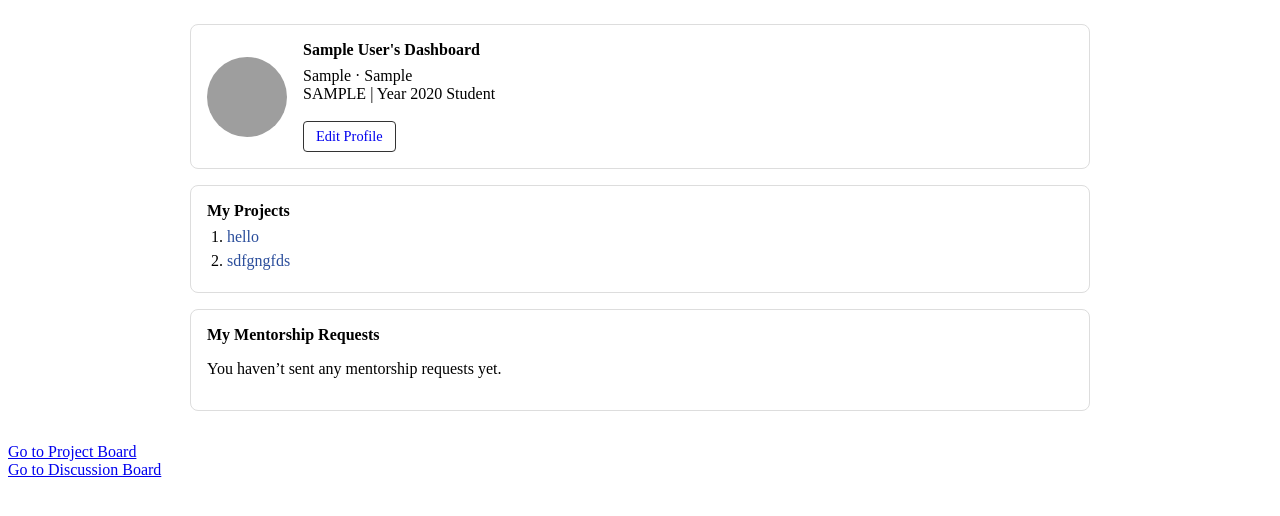
After one commit to 4l3sh4/web-app-building-competition-2025, a Flask app: page /dashboard in a window 1280 px wide. The commit adds this page. Shown: the top 516 px of the page. Run offline with Flask 3, Linux system fonts and the light colour scheme; a user stored in the database is signed in; tables that the repository leaves empty hold one stand-in row (values such as "Sample post"); grey boxes are pictures that could not be loaded.

Commit message:
added student dashboard

```diff
--- a/main.py
+++ b/main.py
@@ -418,7 +418,7 @@ def login():
         if user:
             if bcrypt.check_password_hash(user.password, form.password.data):
                 login_user(user)
-                return redirect(url_for('profile'))
+                return redirect(url_for('dashboard'))
             else:
                 error_message = "Invalid password. Please try again."
         else:
@@ -490,11 +490,11 @@ def edit_student_profile():
         db.session.add(profile)
         db.session.commit()
 
-        return redirect(url_for('profile'))
+        return redirect(url_for('dashboard'))
 
     # GET: show form with existing values if profile exists
     return render_template(
-        'student_profile_form.html',
+        'edit_student.html',
         profile=profile,
         FACULTIES=FACULTIES,
         PROGRAMME_LABELS=PROGRAMME_LABELS,
@@ -521,7 +521,7 @@ def edit_mentor_profile():
         if not (full_name and position and faculty and expertise):
             error = "Please fill in all required fields."
             return render_template(
-                'mentor_profile_form.html',
+                'edit_mentor.html',
                 profile=profile,
                 FACULTIES=FACULTIES,
                 EXPERTISE_CHOICES=EXPERTISE_CHOICES,
@@ -552,16 +552,72 @@ def edit_mentor_profile():
         db.session.add(profile)
         db.session.commit()
 
-        return redirect(url_for('profile'))
+        return redirect(url_for('dashboard'))
 
     # GET: show form with existing values if profile exists
     return render_template(
-        'mentor_profile_form.html',
+        'edit_mentor.html',
         profile=profile,
         FACULTIES=FACULTIES,
         EXPERTISE_CHOICES=EXPERTISE_CHOICES,
         POSITION_CHOICES=POSITION_CHOICES,
     )
+
+def get_programme_full_name(code):
+    for fac, programmes in PROGRAMME_LABELS.items():
+        for short, full in programmes:
+            if short == code:
+                return full
+    return code  # fallback if not found
+
+def get_spec_full_name(code):
+    for fac, programmes in SPECIALIZATION_CHOICES.items():
+        for prog_code, specs in programmes.items():
+            for short, full in specs:
+                if short == code:
+                    return full
+    return code  # fallback if not found
+
+def get_faculty_full_name(code):
+    for short, full in FACULTIES:
+        if short == code:
+            return full
+    return code  # fallback if not found
+
+@app.route('/dashboard')
+@login_required
+def dashboard():
+    if current_user.role == 'student':
+        student_profile = current_user.student_profile
+        programme_full = get_programme_full_name(student_profile.programme)
+        specialization_full = None
+        if student_profile.specialization:
+            specialization_full = get_spec_full_name(student_profile.specialization)
+        faculty_full = get_faculty_full_name(student_profile.faculty)
+
+        owned_projects = Project.query.filter_by(owner_id=current_user.id)
+        joined_project_ids = db.session.query(ProjectMember.project_id).filter_by(user_id=current_user.id)
+        joined_projects = Project.query.filter(Project.id.in_(joined_project_ids))
+        my_projects = owned_projects.union(joined_projects).order_by(Project.created_at.desc()).all()
+
+        return render_template(
+            'dashboard_student.html',
+            student_profile=student_profile,
+            user=current_user,
+            programme_full=programme_full,
+            specialization_full=specialization_full,
+            faculty_full=faculty_full,
+            my_projects=my_projects
+        )
+    elif current_user.role == 'mentor':
+        mentor_profile = current_user.mentor_profile
+
+        return render_template(
+            'dashboard_mentor.html',
+            mentor_profile=mentor_profile,
+            user=current_user
+        )
+    return redirect(url_for('login'))
 
 @app.route('/profile')
 @login_required
@@ -574,7 +630,7 @@ def profile():
 def view_user(user_id):
     user = User.query.get_or_404(user_id)
     is_self = (user.id == current_user.id)
-    return render_template('profile.html', user=user, is_self=is_self)
+    return render_template('dashboard.html', user=user, is_self=is_self)
 
 
 @app.route('/logout')
--- /dev/null
+++ b/templates/dashboard_student.html
@@ -0,0 +1,144 @@
+<!DOCTYPE html>
+<html lang="en">
+<head>
+    <meta charset="UTF-8">
+    <title>Student Dashboard</title>
+    <style>
+        .container {
+            max-width: 900px;
+            margin: 0 auto;
+            padding: 16px;
+        }
+        .card {
+            border: 1px solid #ddd;
+            border-radius: 8px;
+            padding: 16px;
+            margin-bottom: 16px;
+        }
+        .card-header {
+            font-weight: bold;
+            margin-bottom: 8px;
+        }
+        .profile-row {
+            display: flex;
+            align-items: center;
+            gap: 16px;
+        }
+        .pfp {
+            width: 80px;
+            height: 80px;
+            border-radius: 50%;
+            object-fit: cover;
+        }
+        .badge {
+            font-size: 0.8rem;
+            padding: 2px 8px;
+            border-radius: 999px;
+            border: 1px solid #444;
+            margin-left: 8px;
+        }
+        .badge-new {
+            border-color: red;
+        }
+        .btn {
+            display: inline-block;
+            padding: 6px 12px;
+            border-radius: 4px;
+            border: 1px solid #333;
+            text-decoration: none;
+            font-size: 0.9rem;
+        }
+    </style>
+</head>
+<body>
+    <div class="container">
+
+        <!-- CONTAINER 1: BASIC INFO -->
+        <div class="card">
+            <div class="profile-row">
+                {% set pfp_filename = student_profile.pfp if student_profile.pfp else 'default_pfp.png' %}
+                <img src="{{ url_for('static', filename='assets/pfp/' ~ pfp_filename) }}"
+                    alt="Profile Picture"
+                    class="pfp">
+
+                <div>
+                    <!-- Full name + "Dashboard" -->
+                    <div class="card-header">
+                        {{ student_profile.full_name}}'s Dashboard
+                    </div>
+
+                    <!-- Programme full name -->
+                    <div>
+                        {{ programme_full }}
+                        {% if specialization_full %}
+                            · {{ specialization_full }}
+                        {% endif %}
+                    </div>
+
+                    <!-- Faculty | Year _ Student -->
+                    <div>
+                        {{ student_profile.faculty|upper }} | Year {{ student_profile.year }} Student
+                    </div>
+
+                    <br>
+
+                    <!-- Edit profile button -->
+                    <a href="{{ url_for('edit_student_profile') }}" class="btn">
+                        Edit Profile
+                    </a>
+                </div>
+            </div>
+        </div>
+
+        <!-- CONTAINER 2: MY PROJECTS -->
+        <div class="card">
+    <div class="card-header">My Projects</div>
+        {% if my_projects and my_projects|length > 0 %}
+            <ol style="padding-left: 20px; margin: 0;">
+                {% for project in my_projects %}
+                    <li style="margin-bottom: 6px;">
+                        <a
+                            href="{{ url_for('project_detail', project_id=project.id) }}"
+                            style="text-decoration: none; font-weight: 500; color: #2a4d9b;"
+                        >
+                            {{ project.title }}
+                        </a>
+                    </li>
+                {% endfor %}
+            </ol>
+        {% else %}
+            <p>You haven’t created any projects yet.</p>
+        {% endif %}
+    </div>
+
+
+
+        <!-- CONTAINER 3: MENTORSHIP REQUESTS -->
+        <div class="card">
+            <div class="card-header">My Mentorship Requests</div>
+
+            {% if mentorship_requests and mentorship_requests|length > 0 %}
+                <ul>
+                    {% for req in mentorship_requests %}
+                        <li>
+                            {# Lecturer name #}
+                            {{ req.mentor.full_name if req.mentor.full_name else req.mentor.username }}
+                            | Status: {{ req.status|capitalize }}
+                        </li>
+                    {% endfor %}
+                </ul>
+            {% else %}
+                <p>You haven’t sent any mentorship requests yet.</p>
+            {% endif %}
+        </div>
+
+    </div>
+
+    <a href="{{ url_for('project_list') }}">Go to Project Board</a><br>
+    <a href="{{ url_for('forum') }}">Go to Discussion Board</a><br>
+
+    {% if is_self is defined and is_self %}
+        <a href="{{ url_for('logout') }}">Press here to logout</a>
+    {% endif %}
+</body>
+</html>
--- a/templates/home.html
+++ b/templates/home.html
@@ -36,7 +36,7 @@
                     </div>
 
                     <div class="quick-links">
-                        <a class="link-btn" href="{{ url_for('profile') }}"><span class="kbd">P</span> My Profile</a>
+                        <a class="link-btn" href="{{ url_for('dashboard') }}"><span class="kbd">P</span> My Profile</a>
                         <a class="link-btn" href="{{ url_for('project_list') }}"><span class="kbd">B</span> Project & Opportunities Board</a>
                         <a class="link-btn" href="{{ url_for('forum') }}"><span class="kbd">F</span> Discussion Board</a>
                         <a class="link-btn" href="{{ url_for('logout') }}"><span class="kbd">L</span> Logout</a>
```
Also changed, not shown: templates/profile.html (deleted, +0 -40 lines), static/assets/pfp/1.png (added), templates/edit_mentor.html (renamed from templates/mentor_profile_form.html), templates/edit_student.html (renamed from templates/student_profile_form.html).
